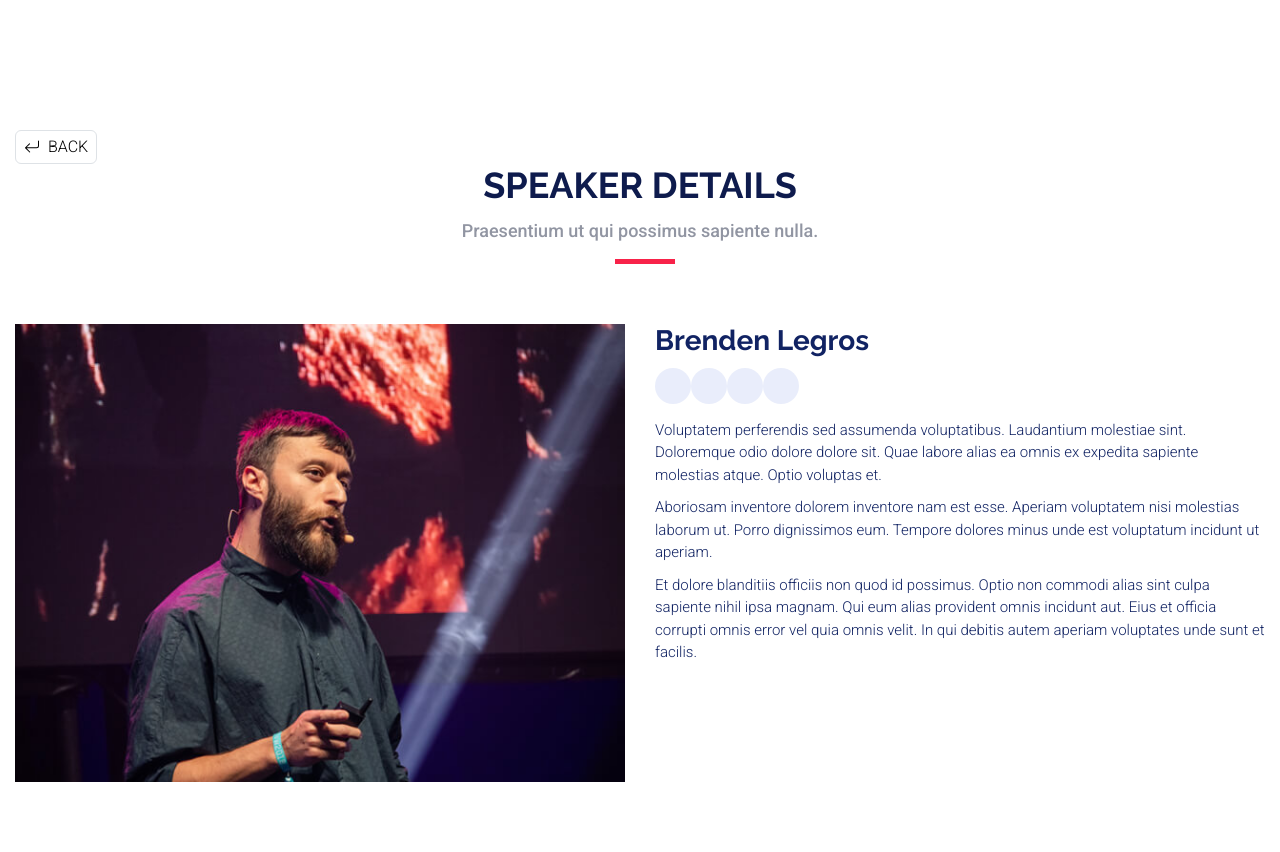
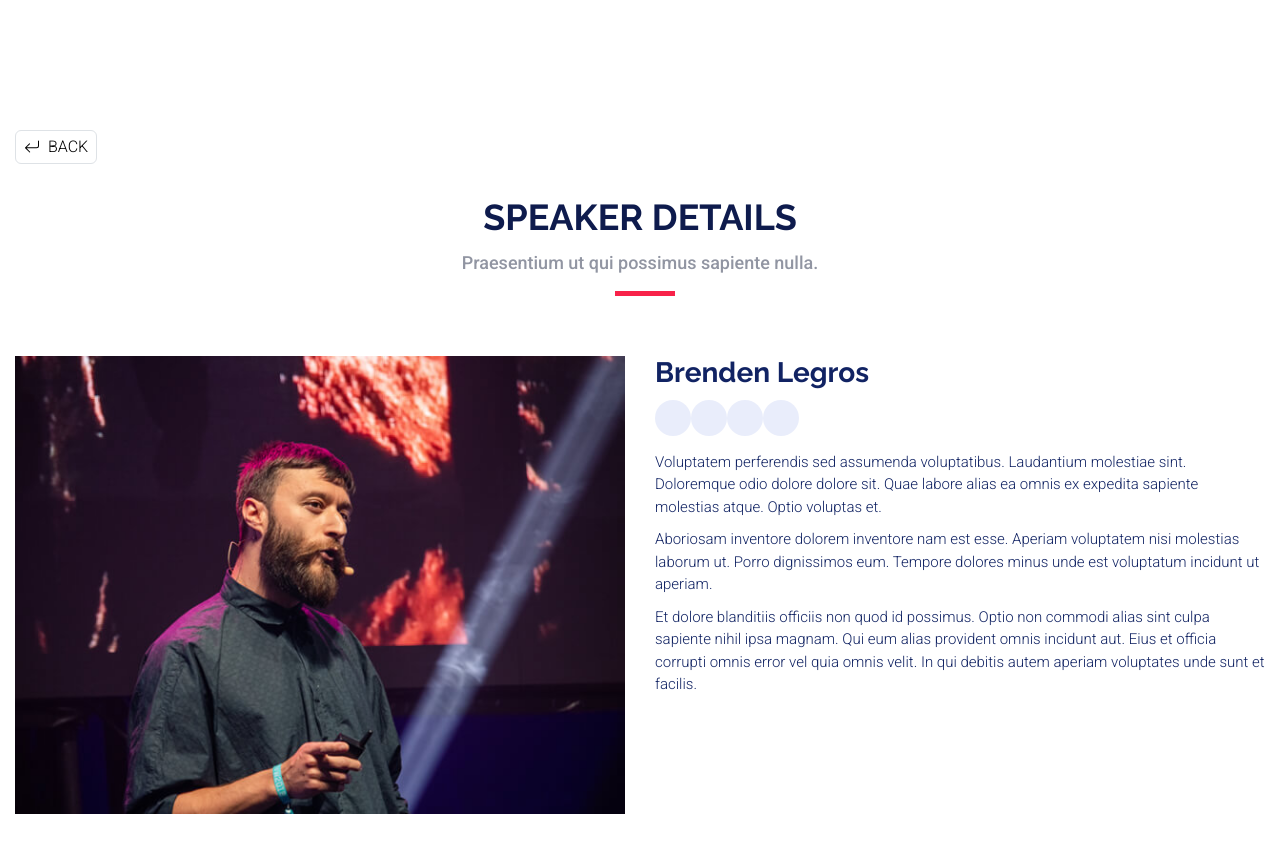
Before and after one commit to nattive/MIL_Conference, a React (Vite) app: page /speaker in a window 1280 px wide. Shown: the top 852 px of the page. Built offline with nearby package versions, Linux system fonts and the light colour scheme; a web font is replaced by a local one.

Commit message:
ALL: huge change

```diff
--- a/index.html
+++ b/index.html
@@ -11,8 +11,8 @@
     <meta content="" name="description" />
 
     <!-- Favicons -->
-    <link href="assets/logo.png" rel="icon" />
-    <link href="img/apple-touch-icon.png" rel="apple-touch-icon" />
+    <!-- <link href="assets/logo.png" rel="icon" />
+    <link href="img/apple-touch-icon.png" rel="apple-touch-icon" /> -->
 
     <!-- Google Fonts -->
     <link
@@ -24,24 +24,24 @@
     <link href="/lib/bootstrap/css/bootstrap.min.css" rel="stylesheet" />
 
     <!-- Libraries CSS Files -->
-    <link href="lib/font-awesome/css/font-awesome.min.css" rel="stylesheet" />
-    <link href="lib/animate/animate.min.css" rel="stylesheet" />
-    <link href="lib/venobox/venobox.css" rel="stylesheet" />
-    <link href="lib/owlcarousel/assets/owl.carousel.min.css" rel="stylesheet" />
-
-    <!-- Main Stylesheet File -->
-    <link href="css/style.css" rel="stylesheet" />
+    <link href="/lib/font-awesome/css/font-awesome.min.css" rel="stylesheet" />
+    <link href="/lib/animate/animate.min.css" rel="stylesheet" />
+    <link href="/lib/venobox/venobox.css" rel="stylesheet" />
+    <link
+      href="/lib/owlcarousel/assets/owl.carousel.min.css"
+      rel="stylesheet"
+    />
   </head>
   <body>
     <div id="root"></div>
-    <script type="module" src="/src/main.tsx"></script>
+    <script type="module" src="src/main.tsx"></script>
     <!-- JavaScript Libraries -->
-    <script src="/public/lib/jquery/jquery.min.js"></script>
-    <script src="/public/lib/jquery/jquery-migrate.min.js"></script>
+    <script src="/lib/jquery/jquery.min.js"></script>
+    <script src="/lib/jquery/jquery-migrate.min.js"></script>
     <script src="/lib/bootstrap/js/bootstrap.bundle.min.js"></script>
     <!-- <script src="lib/easing/easing.min.js"></script> -->
     <!-- <script src="lib/superfish/hoverIntent.js"></script> -->
-    <!-- <script src="/public/lib/superfish/superfish.min.js"></script> -->
+    <!-- <script src="/public/lib/superfish/su/perfish.min.js"></script> -->
     <!-- <script src="lib/wow/wow.min.js"></script> -->
     <!-- <script src="lib/venobox/venobox.min.js"></script> -->
     <!-- <script src="lib/owlcarousel/owl.carousel.min.js"></script> -->
--- a/src/pages/Speaker.tsx
+++ b/src/pages/Speaker.tsx
@@ -9,7 +9,7 @@ const Speaker: React.FC = () => {
           <div className="container">
             <a
               href="/#speakers"
-              className="text-black flex  items-center  space-x-2 group hover:shadow-md bg-white border border-gray-500 rounded-md w-fit px-2 py-1 hover:text-black "
+              className="text-black mb-8 flex  items-center  space-x-2 group hover:shadow-md bg-white border border-gray-500 rounded-md w-fit px-2 py-1 hover:text-black "
             >
               <BsArrowReturnLeft className="group-hover:font-bold" />
               <span className="">BACK</span>
```
